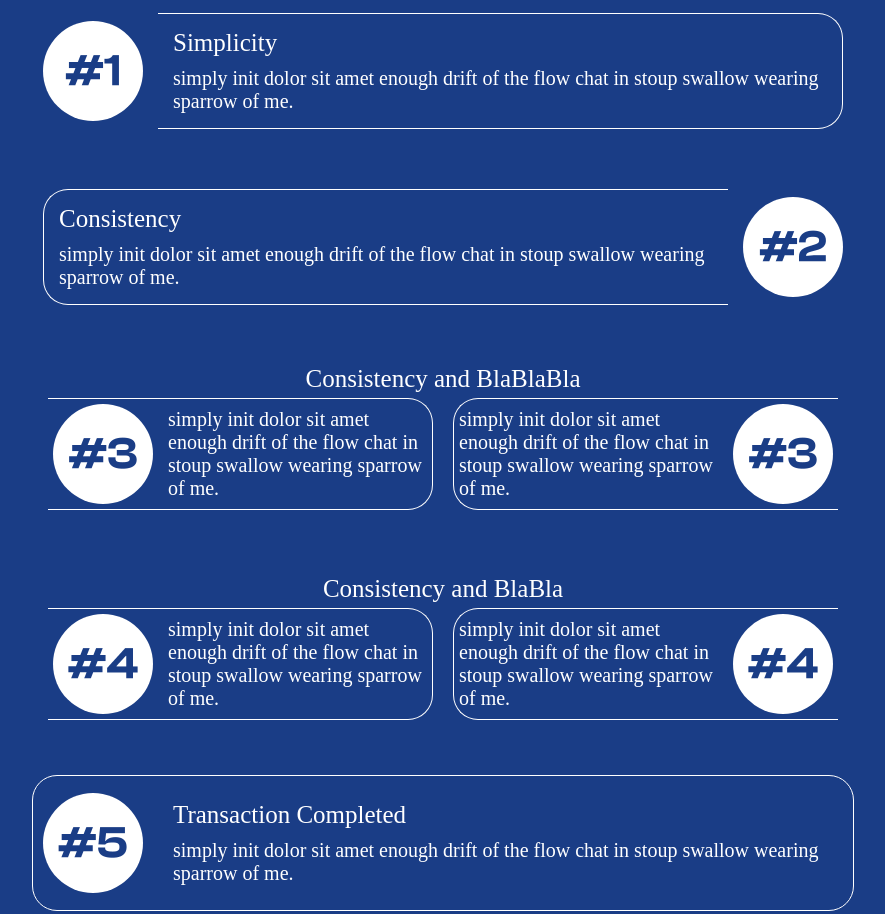
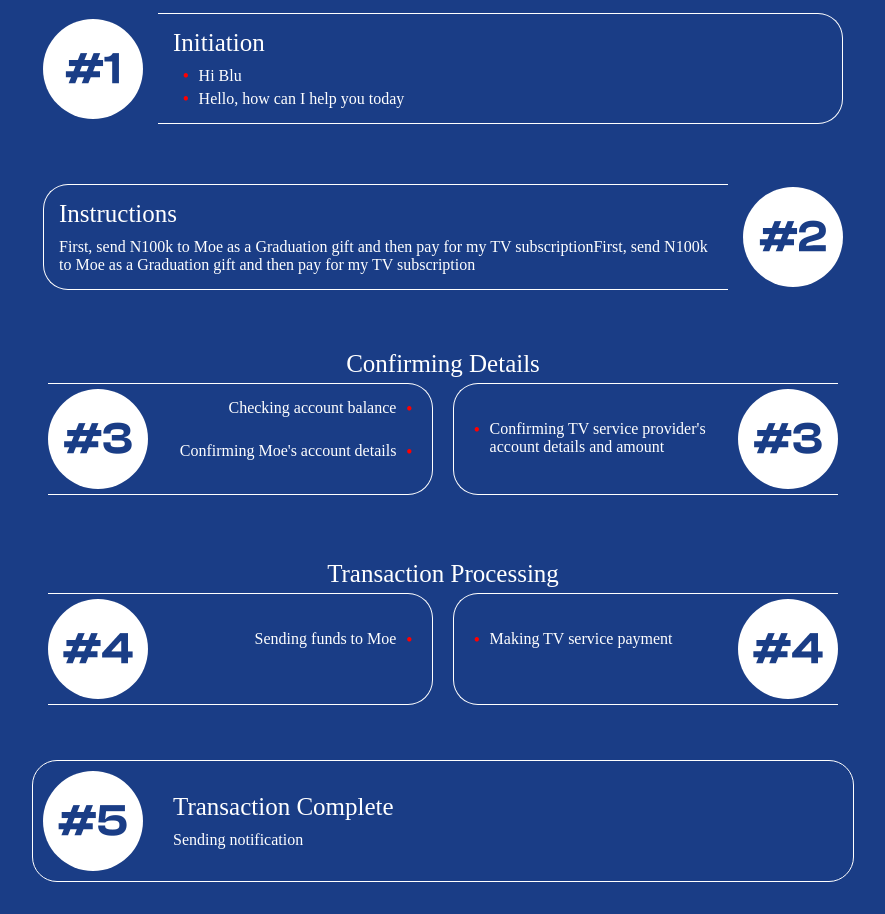
Before and after one commit to davidajimati/StanbicIBTC-Digitap23, a plain HTML site: page index.html in a window 1280 px wide. Shown: the part 1786-2700 px from the top of the page, without its empty margins (257-1142 px from the left). Drawn offline with nearby package versions, Linux system fonts and the light colour scheme; a web font is replaced by a local one.

Commit message:
flow finished

```diff
--- a/home.css
+++ b/home.css
@@ -95,7 +95,9 @@ h4 {
     font-family: Clash Display;
 }
 
-p {
+p,
+ul,
+li {
     font-family: "MADEOuterSans-Thin";
 }
 
@@ -308,15 +310,17 @@ header {
 }
 
 .single {
-    justify-content: space-around;
+    justify-content: space-between;
     align-items: center;
     height: fit-content;
 }
 
 .double {
     flex-direction: column;
-    align-items: center;
+    /* align-items: center; */
+    text-align: center;
     gap: 0px;
+    width: 100%;
 }
 
 .flow h3 {
@@ -342,13 +346,15 @@ header {
     display: flex;
     align-items: center;
     justify-content: space-between;
-    gap: 15px;
+    gap: 5px;
+    width: 100%;
 }
 
 .texts {
     padding: 15px;
     border-top: 1px white solid;
     border-bottom: 1px white solid;
+    width: 100%;
 }
 
 .one-T {
@@ -372,19 +378,23 @@ header {
 }
 
 .doubLeft {
-    padding: 5px;
+    padding: 5px 10px 5px 0px;
     margin: 5px;
     border: 1px white solid;
     border-left: none;
     border-radius: 0px 25px 25px 0px;
+    width: 100%;
+    text-align: right;
 }
 
 .doubRight {
-    padding: 5px;
+    text-align: left;
+    padding: 5px 0px 5px 10px;
     margin: 5px;
     border: 1px white solid;
     border-right: none;
     border-radius: 25px 0px 0px 25px;
+    width: 100%;
 }
 
 /* -------REF----------- */
@@ -429,3 +439,50 @@ header {
     background-repeat: no-repeat;
     background-size: cover;
 }
+
+
+ul,
+ol {
+    list-style: none;
+    display: flex;
+    flex-direction: column;
+    justify-content: center;
+    /* align-items: center; */
+    gap: 5px;
+    padding: 0px;
+    margin: 0;
+
+}
+
+ul li:before,
+ol li:before,
+.u1 ul li:before {
+    content: "\2022";
+    color: red;
+    /* font-size: 20px; */
+    font-weight: 900;
+    left: 0;
+    top: 50%;
+    transform: translateY(-50%);
+    margin: 10px;
+}
+
+.doubLeft ul li:before {
+    float: right;
+}
+
+.doubRight ul li:before,
+.u1 ul li:before {
+    float: left;
+}
+
+li {
+    padding: 0px;
+    margin: 0px;
+}
+
+.flowcharts p,
+.flowcharts li {
+    font-weight: 500;
+    font-size: 16px;
+}
--- a/index.html
+++ b/index.html
@@ -71,8 +71,9 @@
                     <div class="icon" style="background-image: url('images/icons/natural.png')"></div>
                     <div>
                         <h3>Natural Language Transaction Assistance</h3>
-                        <p>Your new AI powered assistant here to make your every banking need happen at break-neck
-                            speeds
+                        <p>Communicate with BLU naturally, just like talking to a friend. It understands your language
+                            and assists you in executing
+                            transactions.
                         </p>
                     </div>
                 </div>
@@ -81,8 +82,8 @@
                     <div class="icon" style="background-image: url('images/icons/real-time.png')"></div>
                     <div>
                         <h3>Real-Time Transaction Updates</h3>
-                        <p>Your new AI powered assistant here to make your every banking need happen at break-neck
-                            speeds
+                        <p>Stay informed with real-time transaction updates from BLU, ensuring you're always in the
+                            know.
                         </p>
                     </div>
                 </div>
@@ -91,8 +92,8 @@
                     <div class="icon" style="background-image: url('images/icons/seamless.png')"></div>
                     <div>
                         <h3>Seamless Multi-Transaction Execution</h3>
-                        <p>Your new AI powered assistant here to make your every banking need happen at break-neck
-                            speeds
+                        <p>Say goodbye to time-consuming processes, and enjoy the convenience of seamless multitasking
+                            with BLU.
                         </p>
                     </div>
                 </div>
@@ -101,8 +102,9 @@
                     <div class="icon" style="background-image: url('images/icons/transaction.png')"></div>
                     <div>
                         <h3>Transaction Accuracy Assurance</h3>
-                        <p>Your new AI powered assistant here to make your every banking need happen at break-neck
-                            speeds
+                        <p>With BLU, your transactions are always error-free. We guarantee precision, so you can trust
+                            your financial management
+                            completely.
                         </p>
                     </div>
                 </div>
@@ -119,40 +121,41 @@
                 <div class="step single">
                     <div class="img one-I" style="background-image: url('images/steps/1.png')"></div>
                     <div class="texts one-T">
-                        <h3 style="margin-bottom: 10px;">Simplicity</h3>
-                        <p>simply init dolor sit amet enough drift of the flow chat in stoup swallow wearing sparrow of
-                            me.
-                        </p>
+                        <h3 style="margin-bottom: 10px;">Initiation</h3>
+                        <ul class="u1 conv-List">
+                            <li>Hi Blu</li>
+                            <li class="robot">Hello, how can I help you today</li>
+                        </ul>
                     </div>
                 </div>
 
                 <div class="step single">
                     <div class="texts two-T">
-                        <h3 style="margin-bottom: 10px;">Consistency</h3>
-                        <p>simply init dolor sit amet enough drift of the flow chat in stoup swallow wearing sparrow of
-                            me.
+                        <h3 style="margin-bottom: 10px;">Instructions</h3>
+                        <p>First, send N100k to Moe as a Graduation gift and then pay for my TV subscriptionFirst, send
+                            N100k to Moe as a Graduation gift and then pay for my TV subscription
                         </p>
                     </div>
                     <div class="img two-I" style="background-image: url('images/steps/2.png')"></div>
                 </div>
 
                 <div class="step double">
-                    <h3>Consistency and BlaBlaBla</h3>
+                    <h3>Confirming Details</h3>
                     <div>
                         <div class="dText">
                             <div class="ADoub doubLeft">
                                 <div class="img three-I1" style="background-image: url('images/steps/3.png')"></div>
-                                <p class="three-T1">simply init dolor sit amet enough drift of the flow chat in
-                                    stoup
-                                    swallow wearing
-                                    sparrow of me.</p>
+                                <ul class="conv-List">
+                                    <li class="robot">Checking account balance</li>
+                                    <li class="robot">Confirming Moe's account details</li>
+                                </ul>
                             </div>
 
                             <div class="ADoub doubRight">
-                                <p class="three-T2">simply init dolor sit amet enough drift of the flow chat in
-                                    stoup
-                                    swallow wearing
-                                    sparrow of me.</p>
+                                <ul class="conv-List">
+                                    <li class="robot">Confirming TV service provider's account details and amount
+                                    </li>
+                                </ul>
                                 <div class="img three-I2" style="background-image: url('images/steps/3.png')"></div>
                             </div>
                         </div>
@@ -160,18 +163,18 @@
                 </div>
 
                 <div class="step double">
-                    <h3>Consistency and BlaBla</h3>
+                    <h3>Transaction Processing</h3>
                     <div class="dText">
                         <div class="ADoub doubLeft">
                             <div class="img four-I1" style="background-image: url('images/steps/4.png')"></div>
-                            <p class="four-T1">simply init dolor sit amet enough drift of the flow chat in stoup swallow
-                                wearing
-                                sparrow of me.</p>
+                            <ul class="conv-List">
+                                <li class="robot">Sending funds to Moe</li>
+                            </ul>
                         </div>
                         <div class="ADoub doubRight">
-                            <p class="four-T2">simply init dolor sit amet enough drift of the flow chat in stoup swallow
-                                wearing
-                                sparrow of me.</p>
+                            <ul class="conv-List">
+                                <li class="robot">Making TV service payment</li>
+                            </ul>
                             <div class="img four-I2" style="background-image: url('images/steps/4.png')"></div>
                         </div>
                     </div>
@@ -180,9 +183,8 @@
                 <div class="step single last">
                     <div class="img five-I" style="background-image: url('images/steps/5.png')"></div>
                     <div class="texts five-T">
-                        <h3 style="margin-bottom: 10px;">Transaction Completed</h3>
-                        <p>simply init dolor sit amet enough drift of the flow chat in stoup swallow wearing sparrow of
-                            me.
+                        <h3 style="margin-bottom: 10px;">Transaction Complete</h3>
+                        <p>Sending notification
                         </p>
                     </div>
                 </div>
```
